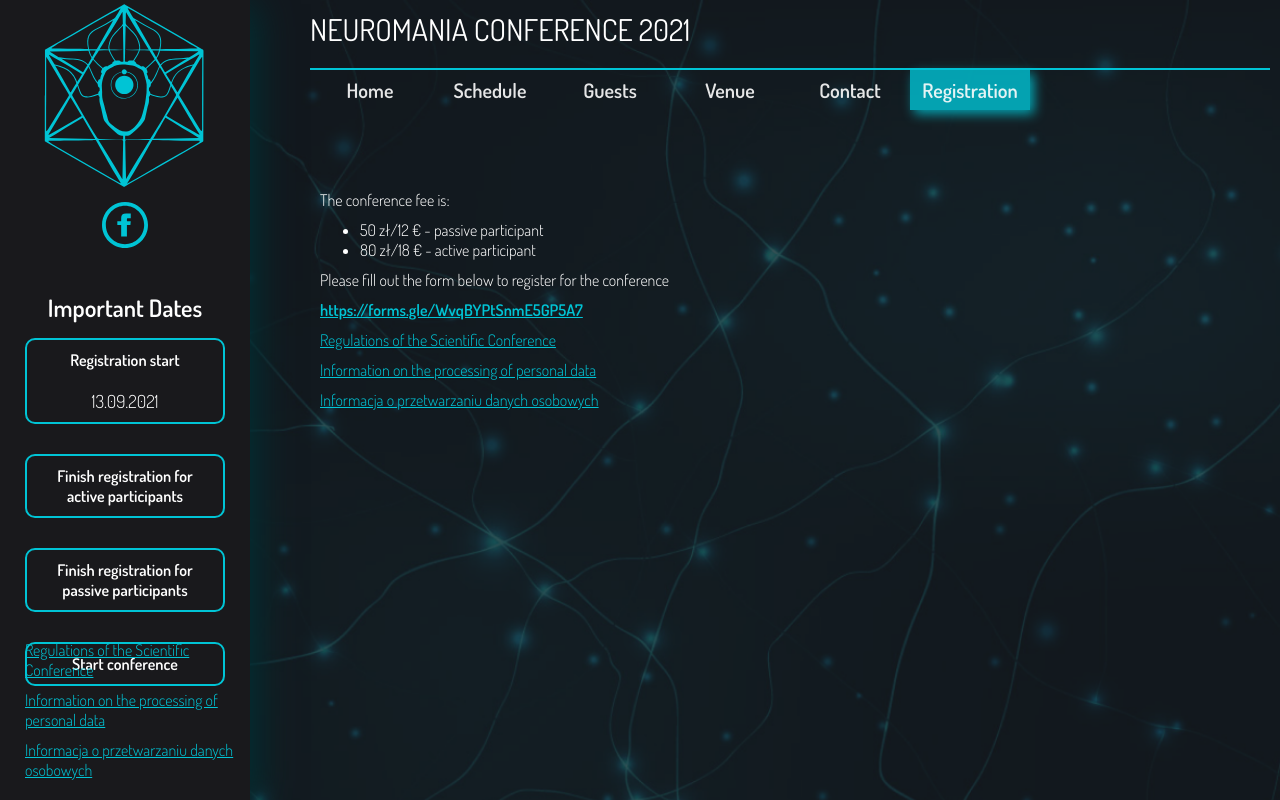
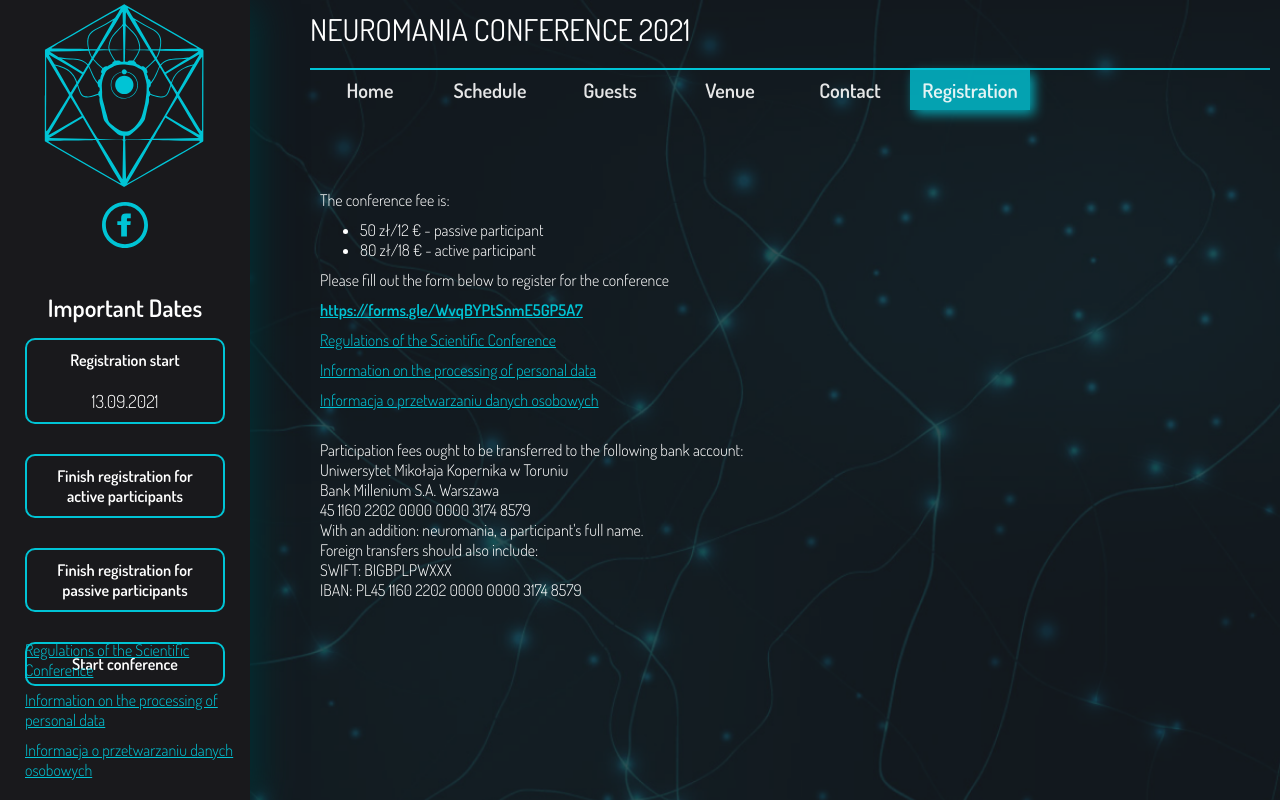
Before and after one commit to Snikerso/Neuromania, a Next.js app: page /registration in a window 1280 px wide. Built offline with nearby package versions, Linux system fonts and the light colour scheme.

Commit message:
payment info

```diff
--- a/pages/registration.js
+++ b/pages/registration.js
@@ -18,6 +18,10 @@ width: 100vw;
       width: 100%;
         align-items: flex-start;
     }
+`
+const WrapperPaymentInfo = styled.div`
+margin:20px 0;
+
 `
 
 const StyledWrapperAccordion = styled.div`
@@ -42,12 +46,26 @@ export default function VenuePage() {
         <li>50 zł/12 € - passive participant</li>
         <li>80 zł/18 € - active participant</li>
       </ul>
+
       <Paragraph text={`Please fill out the form below to register for the conference `}/>
         <Link isImportant target={"_blank"} href={"https://forms.gle/WvqBYPtSnmE5GP5A7"} text={"https://forms.gle/WvqBYPtSnmE5GP5A7"}/>
         <Link target={"_blank"} href={"/assets/files/Regulations.pdf"} text={"Regulations of the Scientific Conference"}/>
         <Link target={"_blank"} href={"/assets/files/Rodo_eng.pdf"} text={"Information on the processing of personal data"}/>
         <Link target={"_blank"} href={"/assets/files/Rodo_pl.pdf"} text={"Informacja o przetwarzaniu danych osobowych"}/>
+
+            <WrapperPaymentInfo>
+          <Paragraph text={`Participation fees ought to be transferred to the following bank account:`}/>
+          <Paragraph text={`Uniwersytet Mikołaja Kopernika w Toruniu `}/>
+          <Paragraph text={`Bank Millenium S.A. Warszawa `}/>
+          <Paragraph text={`45 1160 2202 0000 0000 3174 8579 `}/>
+          <Paragraph text={`With an addition: neuromania, a participant's full name.   `}/>
+          <Paragraph text={`Foreign transfers should also include:`}/>
+          <Paragraph text={`SWIFT: BIGBPLPWXXX `}/>
+          <Paragraph text={`IBAN: PL45 1160 2202 0000 0000 3174 8579`}/>
+    </WrapperPaymentInfo>
         <StyledWrapperAccordion>
+
+
         <h2>Important Dates</h2>
         <Accordion.Wizzard>
             {importantDatesData.map(item =><Accordion.Item  key={item.id} item={item}/> )}
```
